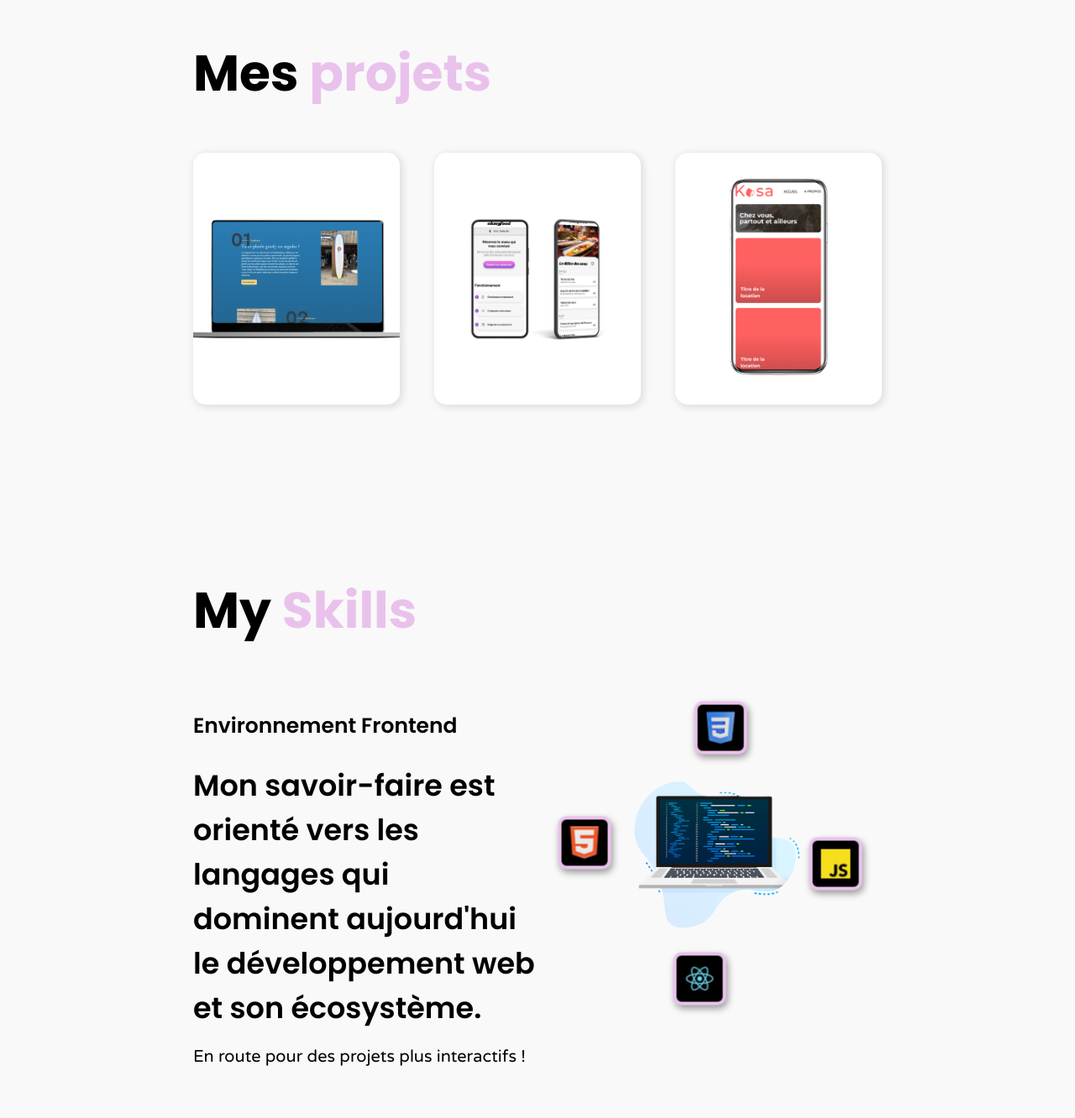
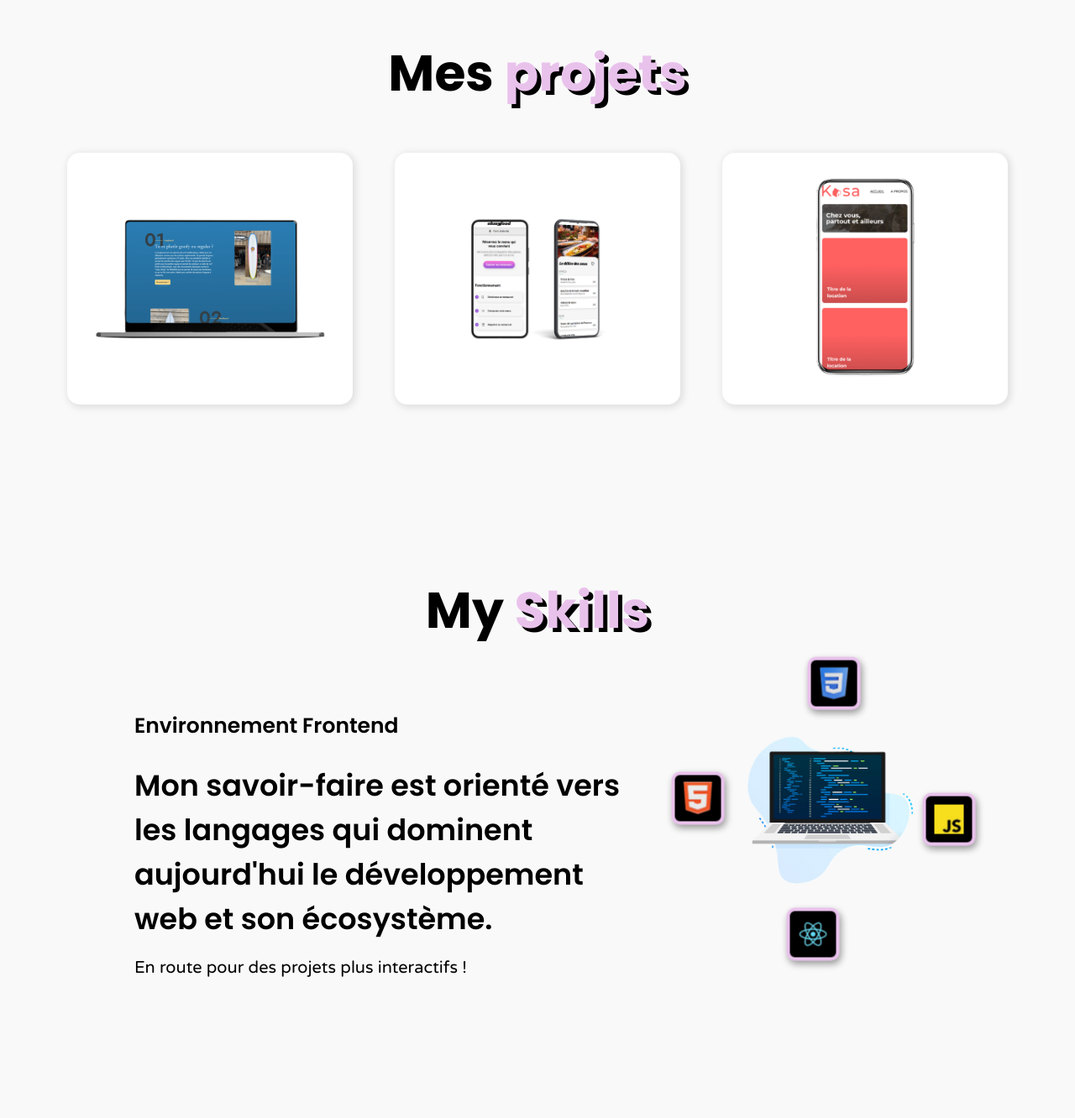
Before and after one commit to Iskandar835/Portfolio, a React (Vite) app: page / in a window 1280 px wide. Shown: the part 1138-2470 px from the top of the page at 84% size. Built offline with nearby package versions, Linux system fonts and the light colour scheme.

Commit message:
Site entierement adapter pour screen until 1024px

```diff
--- a/src/components/Card.jsx
+++ b/src/components/Card.jsx
@@ -5,7 +5,7 @@ import Logo from "./TechnoLogo";
 
 const CardLink = styled.a`
     display: flex;
-    width: 30%;
+    width: 340px;
     height: 300px;
     text-decoration: none;
 `
--- a/src/components/HiderBtn.jsx
+++ b/src/components/HiderBtn.jsx
@@ -14,6 +14,7 @@ const Content = styled.span`
     transition: transform 100ms ease;
 `
 const Container = styled.button`
+    padding: 2px 0;
     font-family: "Poppins", sans-serif;
     font-size: 17px;
     font-weight: 600;
--- a/src/components/PageStructure/BannerContact.jsx
+++ b/src/components/PageStructure/BannerContact.jsx
@@ -9,6 +9,7 @@ import HideSection from "../HideSection";
 export const Span =styled.span`
     font-weight: bold;
     color: #E9C2EC;
+    text-shadow: 5px 5px #000000;
 `
 const ContactSection = styled.section`
     position: relative;
@@ -48,6 +49,7 @@ const Title = styled.h1`
 `
 const SecondTitle = styled(Titleh2)`
     margin: 0;
+    text-align: left;
 `
 export const Subtitle = styled.p`
     font-size: 20px;
--- a/src/components/PageStructure/MySkills.jsx
+++ b/src/components/PageStructure/MySkills.jsx
@@ -5,12 +5,13 @@ import AllSkills from "../AllSkills";
 
 
 const Section = styled.section`
-    margin: 200px 80px 0 80px;
-    padding: 0 150px;
+    margin: 200px 50px 0 50px;
 `
 const Container = styled.div`
     display: flex;
     align-items:center;
+    justify-content: center;
+    gap: 90px;
 `
 const TextContainer = styled.div`
     width: 50%;
@@ -27,9 +28,7 @@ export const Titleh4 = styled.h4`
     font-weight: 600;
 `
 const SkillsContainer = styled.div`
-    width: 50%;
     display: flex;
-    justify-content: center;
     margin-bottom: 80px;
 `
 
--- a/src/components/PageStructure/Projects.jsx
+++ b/src/components/PageStructure/Projects.jsx
@@ -7,17 +7,18 @@ import { Span } from "./BannerContact";
 const ProjectSection = styled.section`
     display: flex;
     flex-direction: column;
-    margin: 200px 80px 0 80px;
-    padding: 0 150px;
+    margin: 200px 50px 0 50px;
 `
 export const Titleh2 = styled.h2`
     font-family: "Poppins", sans-serif;
     font-size: 60px;
     text-wrap: nowrap;
+    text-align: center;
 `
 const AllCards = styled.div`
     display: flex;
-    justify-content: space-between;
+    justify-content: center;
+    gap: 50px;
 `
 
 function Projects () {
```
Also changed, not shown: src/assets/clavier.webp (deleted).
